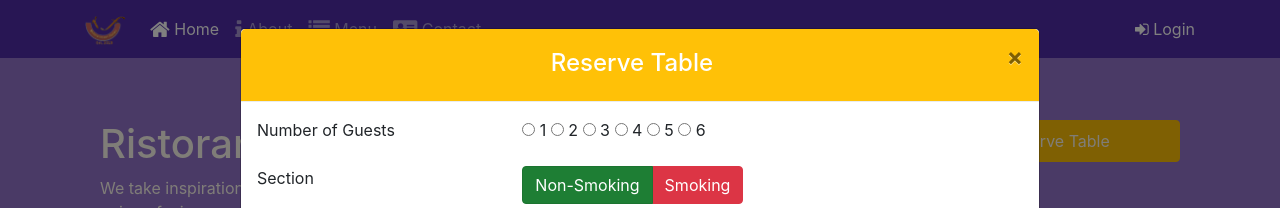
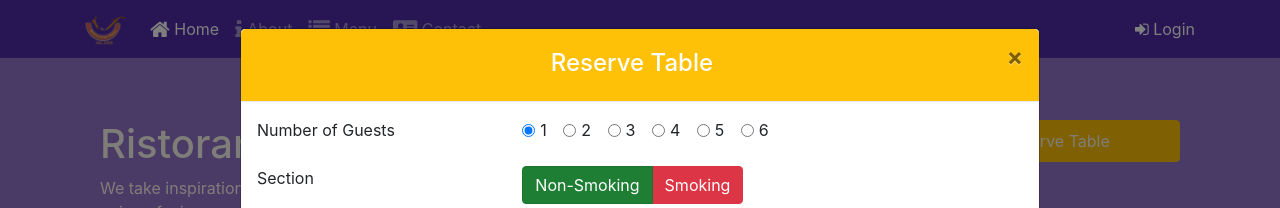
Before and after one commit to yesi-aracawa/web-of-things, a website: page index.html in a window 1280 px wide. Both pictures are taken after a click on the button "Reserve Table". Shown: the top 208 px of the page. Drawn offline with nearby package versions, Linux system fonts and the light colour scheme; files that its build step writes are made by us from their sources.

Commit message:
fix: refactoring old code index and style.css
improve reserve table, maily radio buttons

```diff
--- a/css/styles-old.css
+++ b/css/styles-old.css
@@ -77,6 +77,11 @@ body {
   margin: -1rem -1rem auto;
 }
 
+.modal-title {
+  margin: 0 auto;
+  color: #fff;
+}
+
 #carouselButton {
   right: 0px;
   position: absolute;
--- a/index.html
+++ b/index.html
@@ -163,7 +163,7 @@
         <!-- Modal content-->
         <div class="modal-content">
           <div class="modal-header bg-warning">
-            <h4 class="modal-title bg-color-white">Reserve Table</h4>
+            <h4 class="modal-title">Reserve Table</h4>
             <button type="button" class="close" data-dismiss="modal">
               &times;
             </button>
@@ -173,9 +173,79 @@
               <div class="form-group row">
                 <label class="col-4">Number of Guests</label>
                 <div class="col-8">
-                  <input type="radio" /> 1 <input type="radio" /> 2
-                  <input type="radio" /> 3 <input type="radio" /> 4
-                  <input type="radio" /> 5 <input type="radio" /> 6
+                  <div class="form-check form-check-inline">
+                    <input
+                      class="form-check-input"
+                      type="radio"
+                      name="exampleRadios"
+                      id="exampleRadios1"
+                      value="1"
+                      checked
+                    />
+                    <label class="form-check-label" for="exampleRadios1">
+                      1
+                    </label>
+                  </div>
+                  <div class="form-check form-check-inline">
+                    <input
+                      class="form-check-input"
+                      type="radio"
+                      name="exampleRadios"
+                      id="exampleRadios2"
+                      value="2"
+                    />
+                    <label class="form-check-label" for="exampleRadios2">
+                      2
+                    </label>
+                  </div>
+                  <div class="form-check form-check-inline">
+                    <input
+                      class="form-check-input"
+                      type="radio"
+                      name="exampleRadios"
+                      id="exampleRadios3"
+                      value="3"
+                    />
+                    <label class="form-check-label" for="exampleRadios3">
+                      3
+                    </label>
+                  </div>
+                  <div class="form-check form-check-inline">
+                    <input
+                      class="form-check-input"
+                      type="radio"
+                      name="exampleRadios"
+                      id="exampleRadios4"
+                      value="4"
+                    />
+                    <label class="form-check-label" for="exampleRadios4">
+                      4
+                    </label>
+                  </div>
+                  <div class="form-check form-check-inline">
+                    <input
+                      class="form-check-input"
+                      type="radio"
+                      name="exampleRadios"
+                      id="exampleRadios4"
+                      value="5"
+                    />
+                    <label class="form-check-label" for="exampleRadios4">
+                      5
+                    </label>
+                  </div>
+                  <div class="form-check form-check-inline">
+                    <input
+                      class="form-check-input"
+                      type="radio"
+                      name="exampleRadios"
+                      id="exampleRadios4"
+                      value="6"
+                    />
+                    <label class="form-check-label" for="exampleRadios4">
+                      6
+                    </label>
+                  </div>
                 </div>
               </div>
               <div class="form-group row">
```
